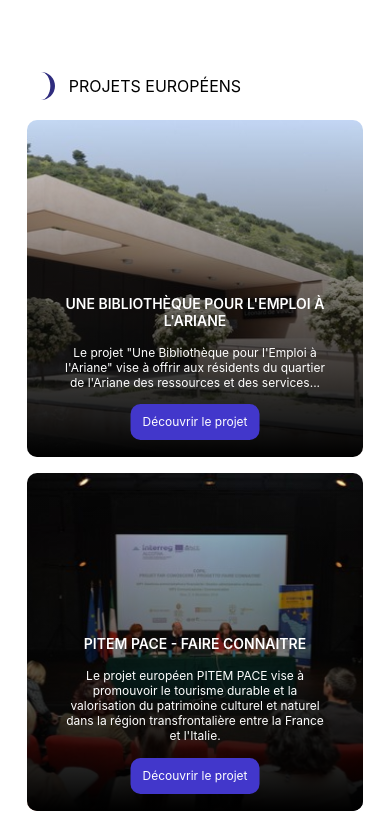
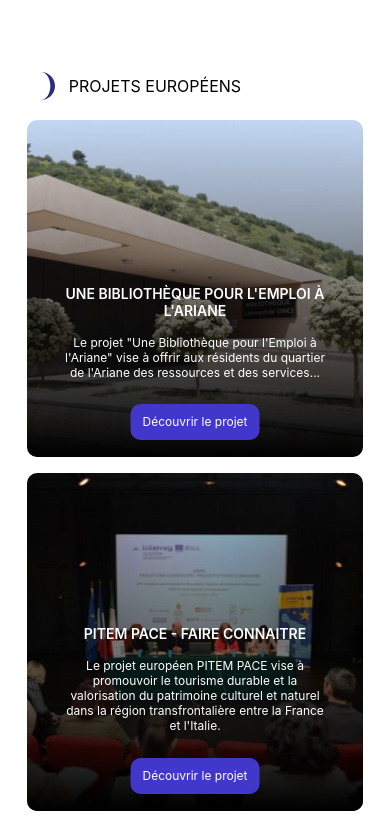
Before and after one commit to Aurore-Dimech/A11Y_2024_IIM, a React (Create React App) app: page / in a window 390 px wide. Shown: the part 2996-3825 px from the top of the page. Built offline with nearby package versions, Linux system fonts and the light colour scheme; the HTML template or start-up script is replaced by a standard one.

Commit message:
FIXED minor bug responsive main page

```diff
--- a/src/components/css/EuropeanProjects.css
+++ b/src/components/css/EuropeanProjects.css
@@ -57,7 +57,7 @@
     }
 
     .projects-info {
-        bottom: 20%;
+        bottom: 23%;
     }
 
     .projects img {
```
